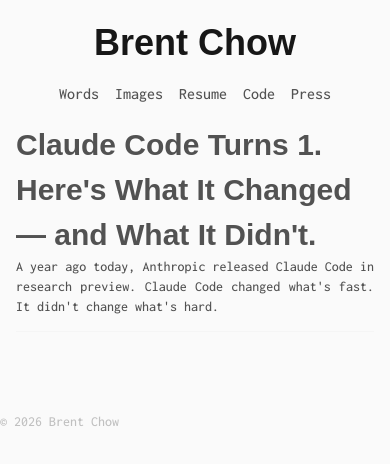
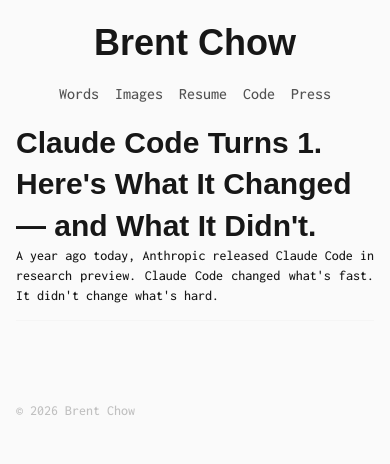
Before and after one commit to brentchow/brentchow.com, a Next.js app: page /blog in a window 390 px wide. Shown: the top 464 px of the page. Built offline with nearby package versions, Linux system fonts and the light colour scheme; no server answers; a web font is replaced by a local one.

Commit message:
Style improvements

```diff
--- a/app/blog/[slug]/page.tsx
+++ b/app/blog/[slug]/page.tsx
@@ -40,7 +40,7 @@
 
   return (
     <>
-      <h1 className="font-sans pt-4 leading-none">{title}</h1>
+      <h1 className="font-sans pt-4 leading-snug">{title}</h1>
       {featuredImage && (
         <Image
           src={featuredImage}
--- a/app/blog/page.tsx
+++ b/app/blog/page.tsx
@@ -14,7 +14,7 @@
   return (
     <>
       {posts.length > 0 ? (
-        <div className="flex flex-col gap-4 pt-4 px-4 sm:px-0">
+        <div className="flex flex-col gap-4 pt-4">
           {posts.map((post) => (
             <PostItem key={post.slug} post={post} />
           ))}
--- a/components/Layout.tsx
+++ b/components/Layout.tsx
@@ -5,7 +5,7 @@
   const { title, navLinks } = siteConfig;
 
   return (
-    <div className="mx-auto max-w-[600px] w-full py-4">
+    <div className="mx-auto max-w-[600px] w-full py-4 px-4 md:px-0">
       <header className="text-center">
         <h1 className="mb-3 font-bold">
           <Link href="/" className="text-foreground! no-underline!">
--- a/components/MdxComponents.tsx
+++ b/components/MdxComponents.tsx
@@ -36,6 +36,9 @@
       </a>
     );
   },
+  code: (props: React.HTMLAttributes<HTMLModElement>) => (
+    <code className="text-md font-mono text-neutral-700 dark:text-neutral-400" {...props} />
+  ),
 } satisfies MDXComponents;
 
 export function useMDXComponents(): MDXComponents {
--- a/components/PostItem.tsx
+++ b/components/PostItem.tsx
@@ -13,9 +13,9 @@
     <li className="mb-10 list-none border-b border-neutral-100 dark:border-neutral-700">
       <Link
         href={`/blog/${slug}`}
-        className="dark:text-neutral-200! hover:text-neutral-400! no-underline!"
+        className="text-neutral-900! dark:text-neutral-200! hover:text-neutral-600! hover:dark:text-neutral-400! no-underline!"
       >
-        <h2 className="text-md">{title}</h2>
+        <h2 className="text-md leading-snug">{title}</h2>
         {description && <p className="text-sm">{description}</p>}
       </Link>
     </li>
--- a/content/posts/happy-birthday-claude-code.mdx
+++ b/content/posts/happy-birthday-claude-code.mdx
@@ -49,7 +49,7 @@
 ## 2. Foundations determine whether speed helps or hurts
 When AI can generate code in minutes, the quality of your foundations determines whether that speed compounds or creates compounding debt. AI amplifies good architecture and bad architecture equally.
 
-This isn't just about documentation, though that's part of it. It's about the entire substrate — testing, linting, formatting, rules, type safety. And now there's a new layer: you're maintaining these foundations for humans and agents. Files like CLAUDE.md and AGENTS.md aren't optional extras. They're how you ensure AI operates within the right constraints. **Repo discipline matters more than ever, not less.**
+This isn't just about documentation, though that's part of it. It's about the entire substrate — testing, linting, formatting, rules, type safety. And now there's a new layer: you're maintaining these foundations for humans and agents. Files like `CLAUDE.md` and `AGENTS.md` aren't optional extras. They're how you ensure AI operates within the right constraints. **Repo discipline matters more than ever, not less.**
 
 ### Where this is going
 The first wave of AI context management was markdown files — static documents that agents read at the start of a session. But markdown files add bloat, they don't scale, and they can't be queried.
```
